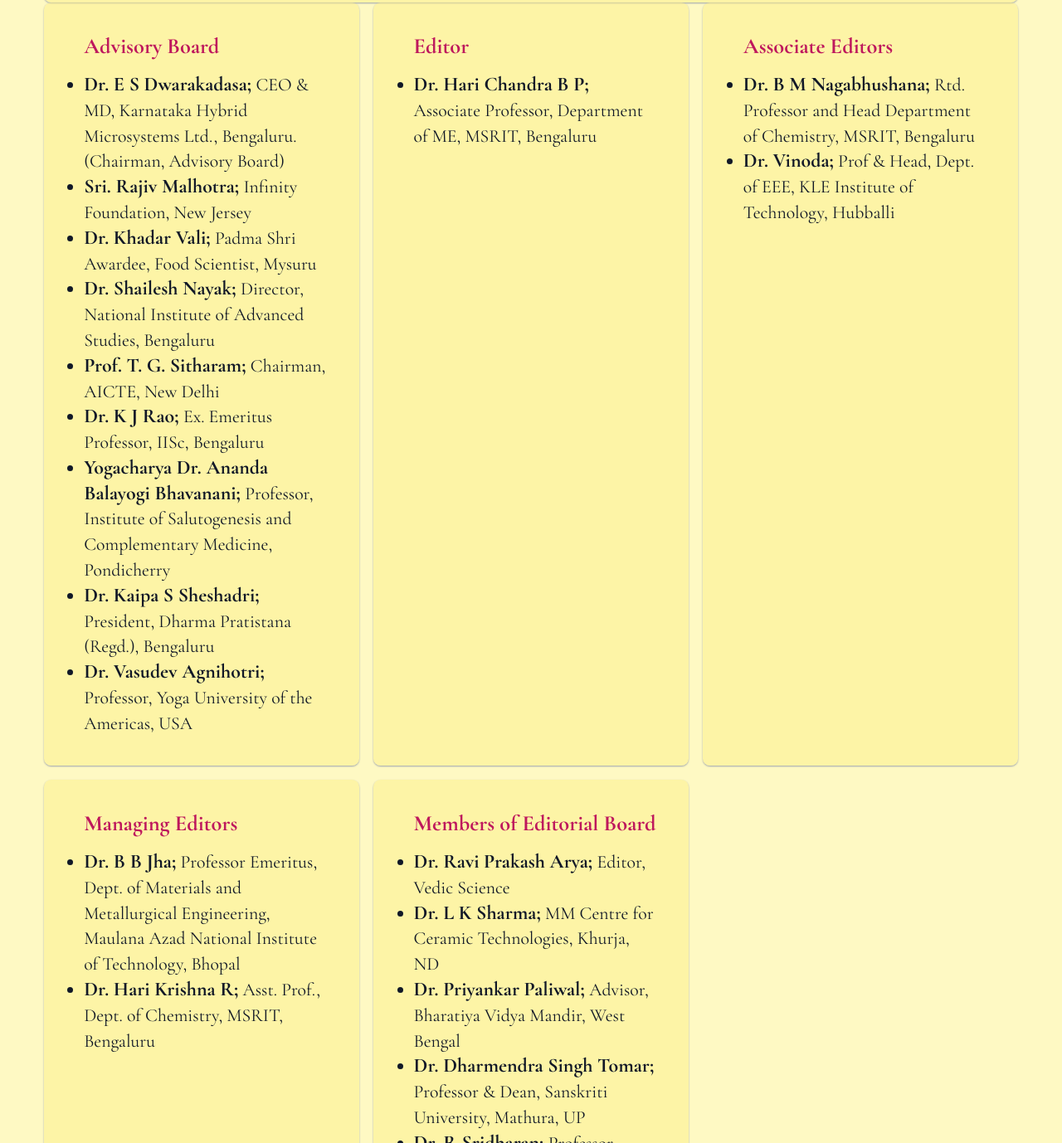
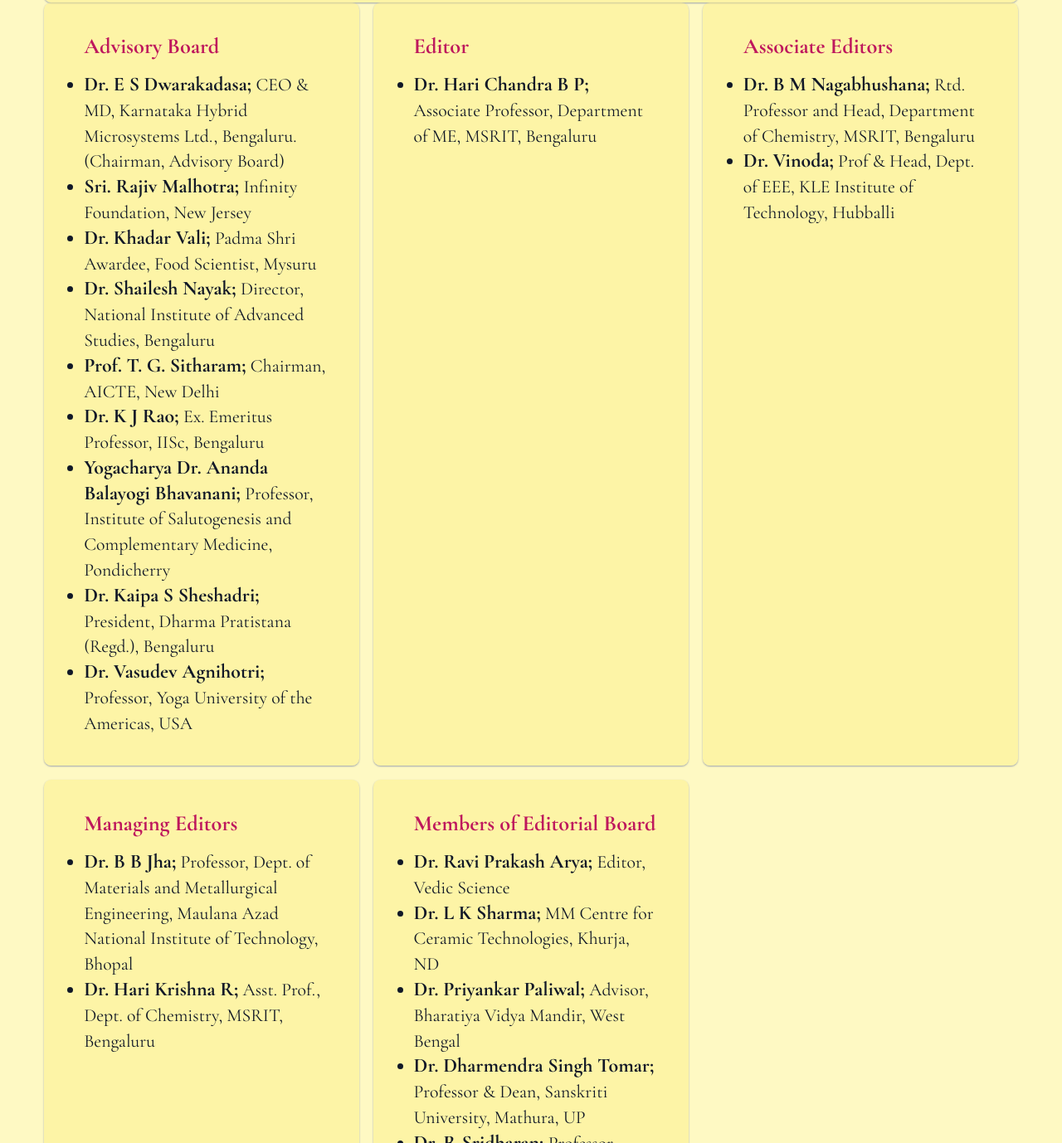
Before and after one commit to rbrdvv/PURNAM_JOIKS, a plain HTML site: page pages/editorial_team.html in a window 1280 px wide. Shown: the part 331-1709 px from the top of the page at 83% size. Drawn offline with nearby package versions, Linux system fonts and the light colour scheme.

Commit message:
Update editorial_team.html

```diff
--- a/pages/editorial_team.html
+++ b/pages/editorial_team.html
@@ -135,7 +135,7 @@
               Associate Editors
             </h3>
             <ul class="list-disc pl-3 text-lg">
-             <li><b> Dr. B M Nagabhushana;</b> Rtd. Professor and Head Department of Chemistry, MSRIT, Bengaluru </li>
+             <li><b> Dr. B M Nagabhushana;</b> Rtd. Professor and Head, Department of Chemistry, MSRIT, Bengaluru </li>
               <li><b> Dr. Vinoda;</b> Prof & Head, Dept. of EEE, KLE Institute of Technology, Hubballi </li>
             </ul>
           </div>
@@ -145,7 +145,7 @@
               Managing Editors
             </h3>
             <ul class="list-disc pl-3 text-lg">
-              <li><b> Dr. B B Jha;</b> Professor Emeritus, Dept. of Materials and Metallurgical Engineering, Maulana Azad National Institute of Technology, Bhopal </li>
+              <li><b> Dr. B B Jha;</b> Professor, Dept. of Materials and Metallurgical Engineering, Maulana Azad National Institute of Technology, Bhopal </li>
               <li><b> Dr. Hari Krishna R;</b> Asst. Prof., Dept. of Chemistry, MSRIT, Bengaluru </b></li>
             </ul>
           </div>
```
